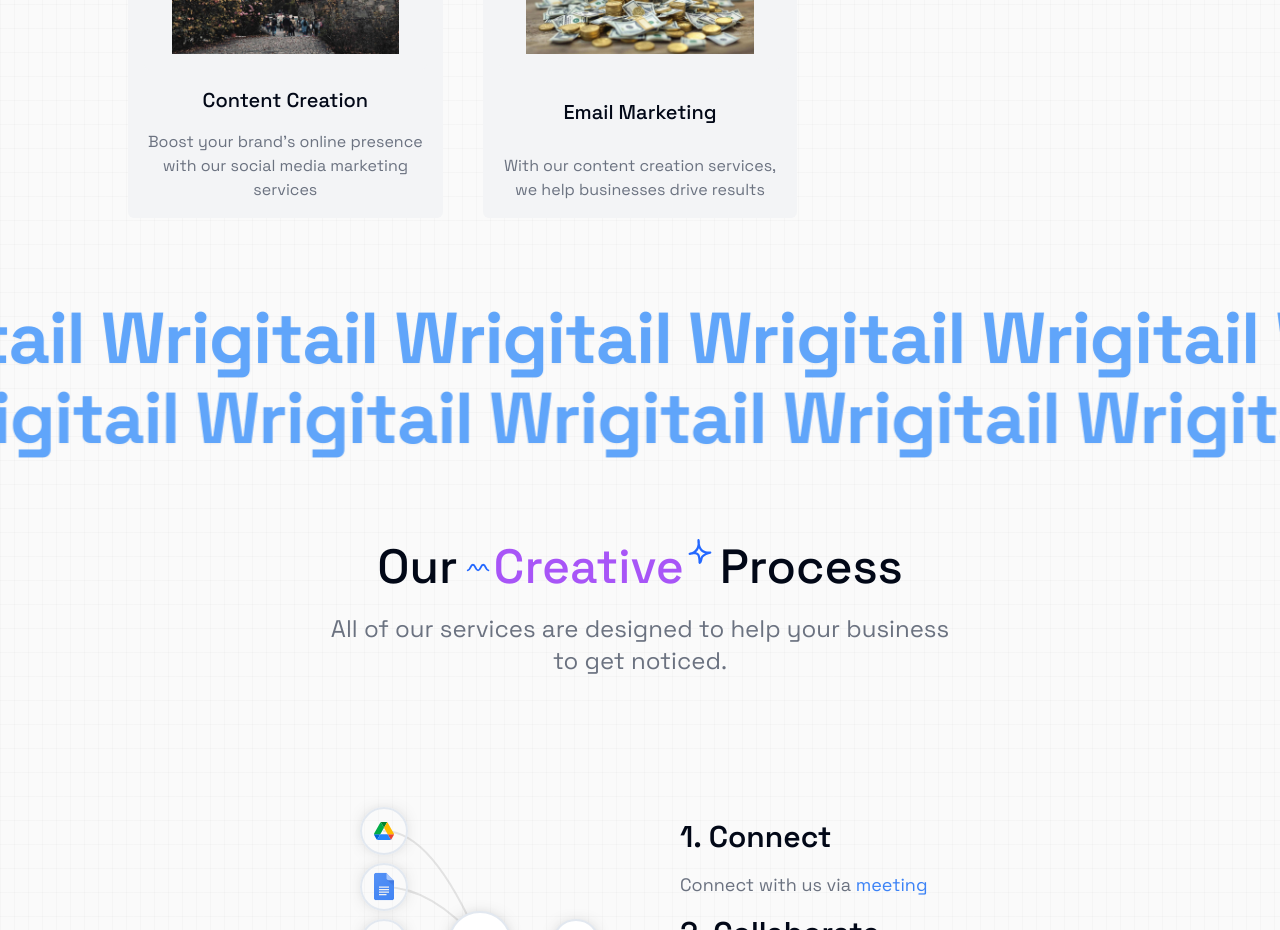
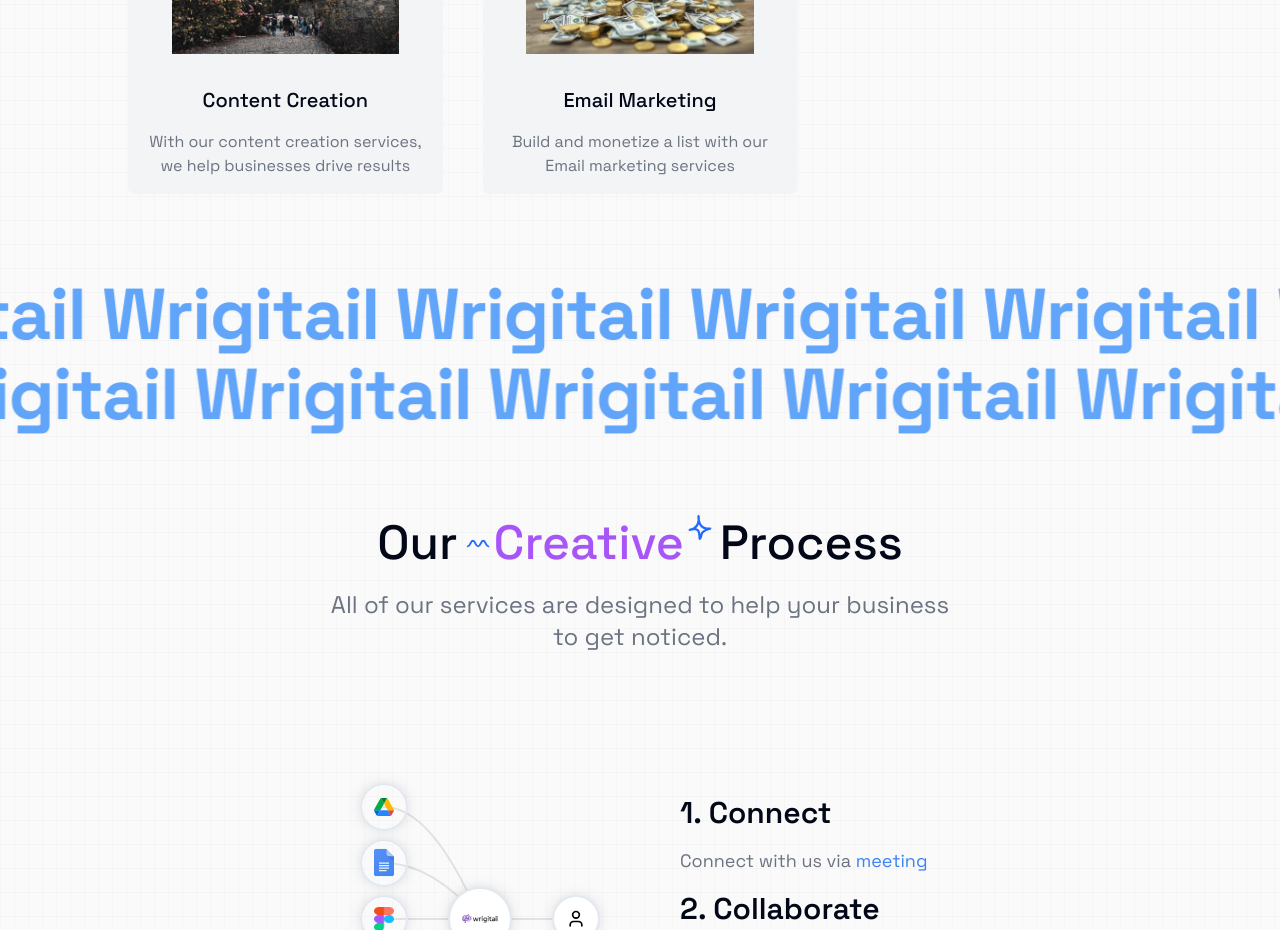
Before and after one commit to Thedogg1/Wrigitail, a Next.js app: page / in a window 1280 px wide. Shown: the part 1580-2510 px from the top of the page. Built offline with nearby package versions, Linux system fonts and the light colour scheme.

Commit message:
Updated services

```diff
--- a/app/page.tsx
+++ b/app/page.tsx
@@ -39,14 +39,13 @@ const services = [
     icon: '/images/content.jpg',
     title: 'Content Creation',
     description:
-      "Boost your brand's online presence with our social media marketing services",
+      'With our content creation services, we help businesses drive results',
   },
 
   {
     icon: '/images/Email.jpg',
     title: 'Email Marketing',
-    description:
-      'With our content creation services, we help businesses drive results',
+    description: 'Build and monetize a list  with our Email marketing services',
   },
 ];
 
```
